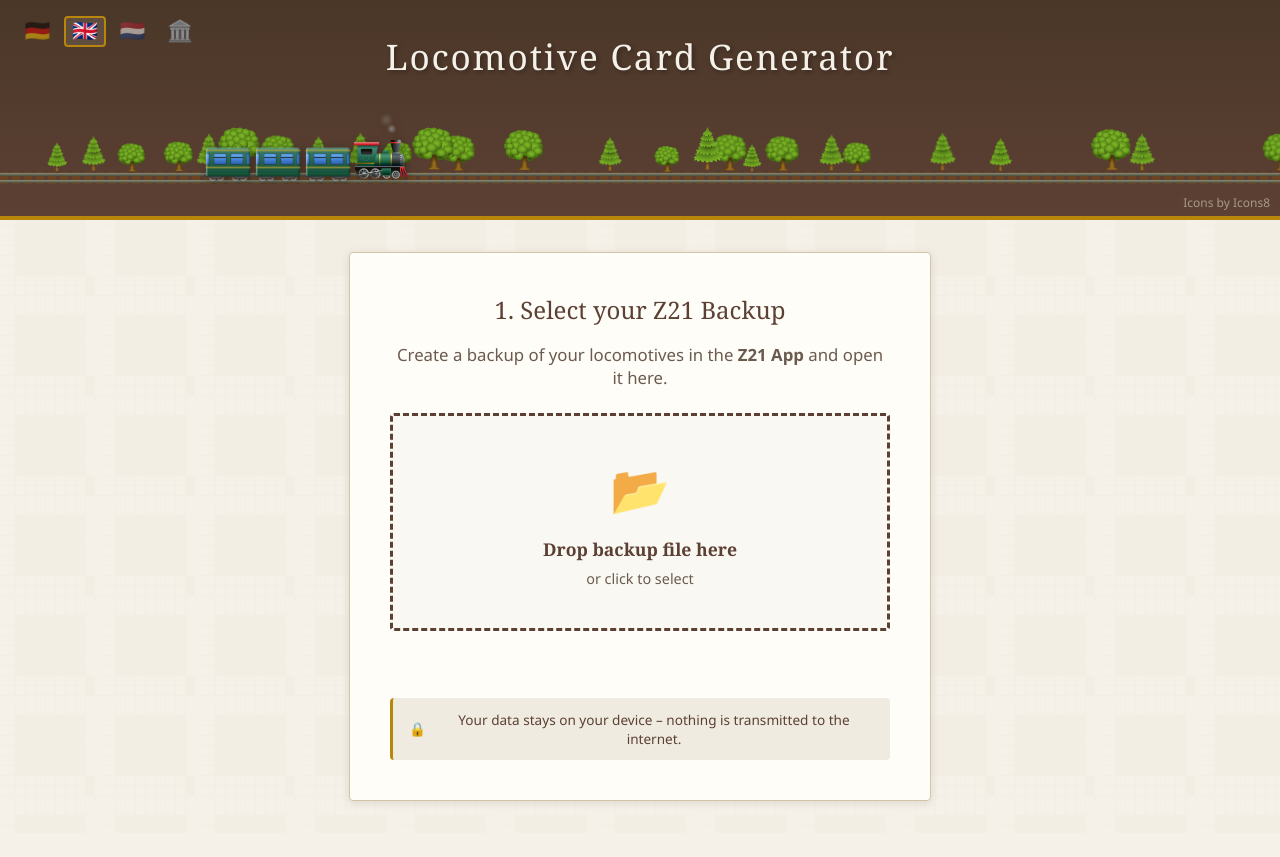
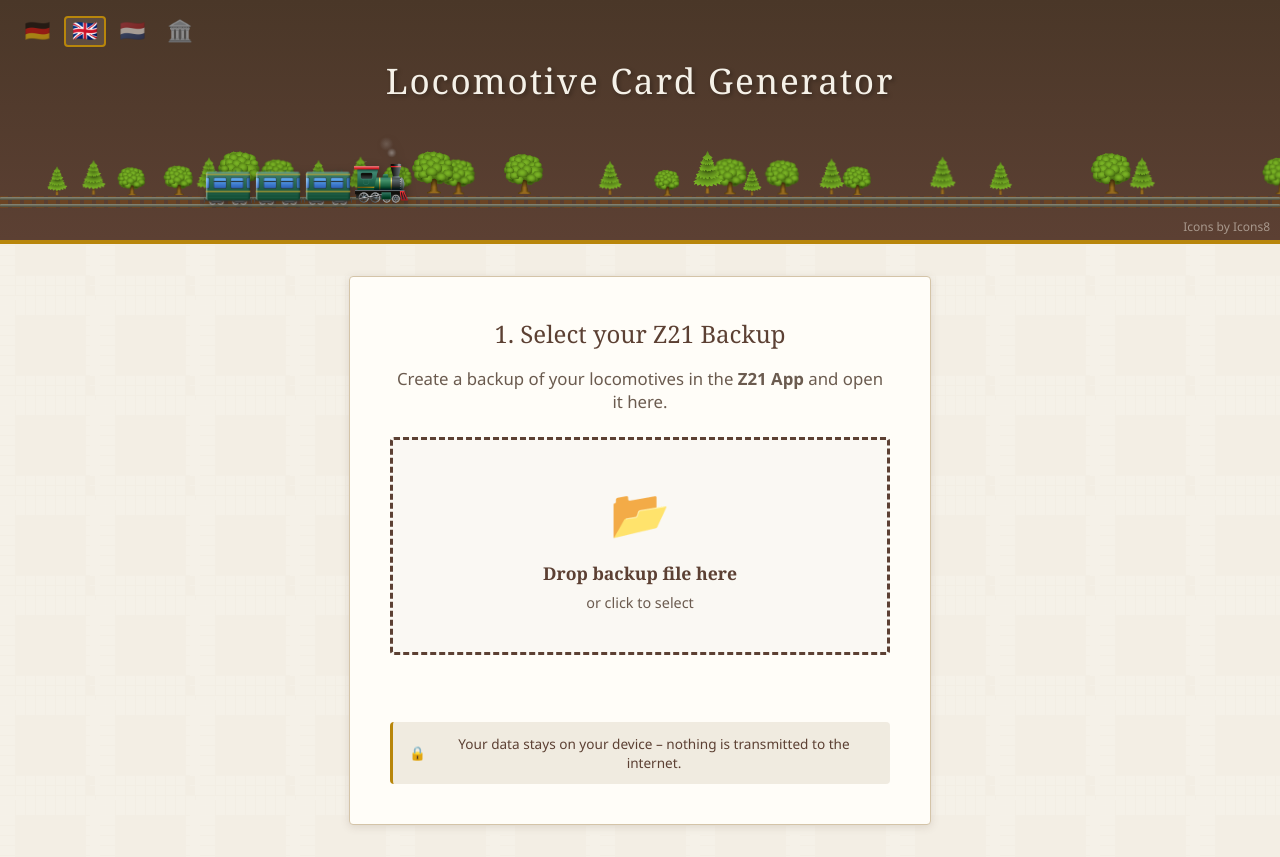
Before and after one commit to MoBaSoftware/z21ToCards, a plain HTML site: page public/index.html in a window 1280 px wide. Before the commit the page ends 833 px from the top, so only its background shows below. Drawn offline with nearby package versions, Linux system fonts and the light colour scheme.

Commit message:
Increase spacing between language switcher and title

```diff
--- a/public/style.css
+++ b/public/style.css
@@ -30,7 +30,7 @@ header {
 }
 
 h1 {
-    margin: 0;
+    margin: 1.5rem 0 0 0;
     font-family: Georgia, 'Times New Roman', serif;
     font-weight: normal;
     font-size: 2.2rem;
```
